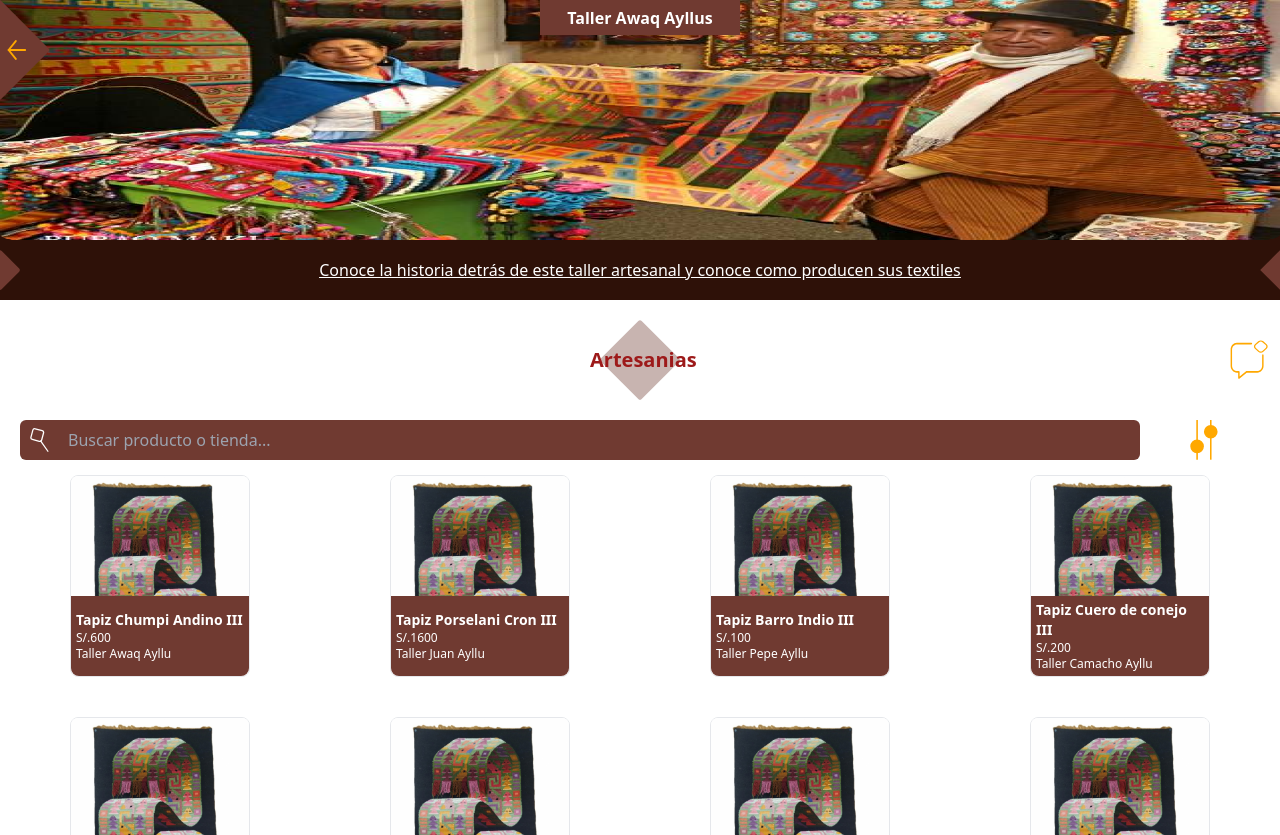
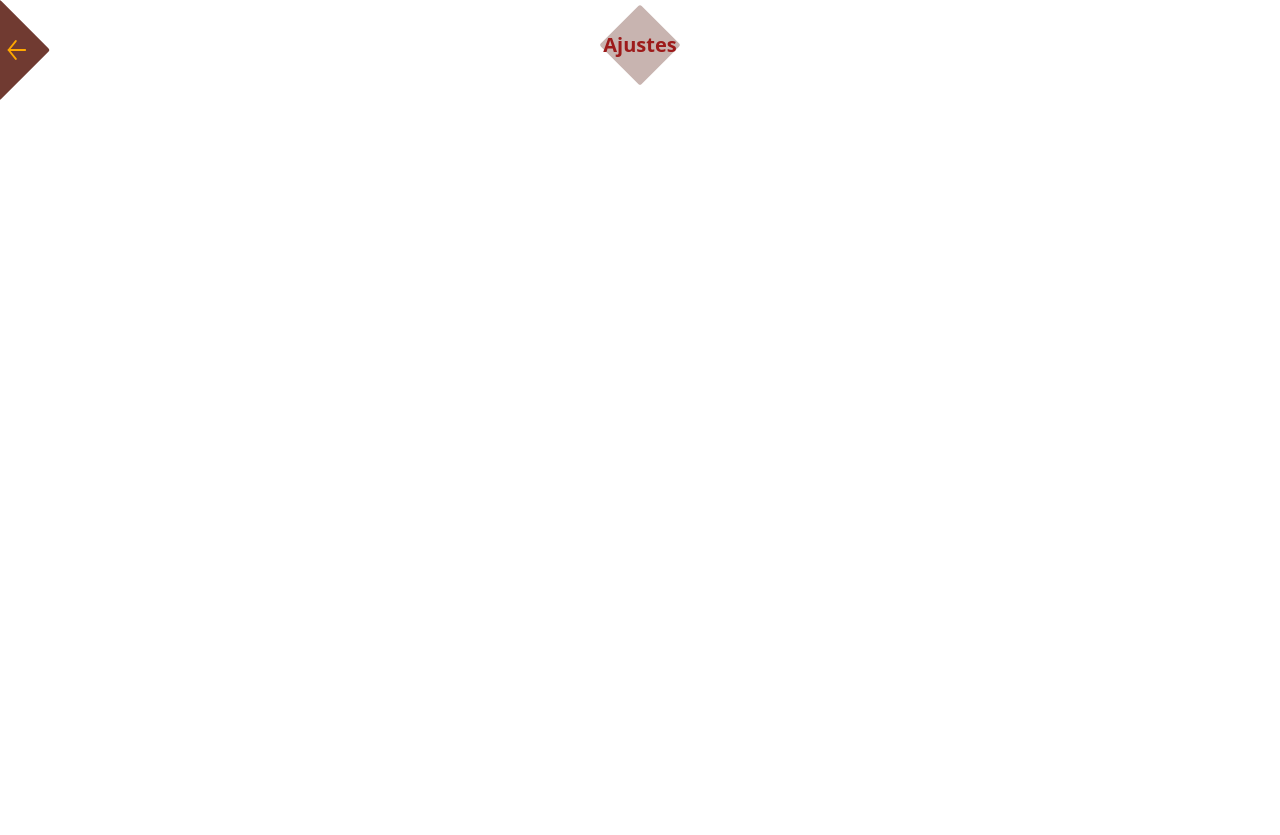
Before and after one commit to JuanDr08/ProyectoExpress, a React (Vite) app: page / in a window 1280 px wide. After the commit the page ends 800 px from the top, so only its background shows below. Built offline with nearby package versions, Linux system fonts and the light colour scheme; a web font is replaced by a local one.

Commit message:
feat: :construction: Started the settings view

```diff
--- a/src/modules/App.jsx
+++ b/src/modules/App.jsx
@@ -2,11 +2,11 @@ import {
     createBrowserRouter,
     RouterProvider,
 } from "react-router-dom";
-import { WorkshopPreview } from "./pages/WorkshopPreview";
+import { Settings } from "./pages/Settings";
 const router = createBrowserRouter([
     {
         path: "/",
-        element: <WorkshopPreview/>,
+        element: <Settings/>,
     }
 ]);
 
--- /dev/null
+++ b/src/modules/pages/Settings.jsx
@@ -0,0 +1,25 @@
+import { CategoryHeaders } from "../components/CategoryHeaders"
+import { Muesca } from "../components/Muesca"
+
+
+
+export const Settings = () => {
+
+    return (
+
+        <>
+
+            <Muesca />
+            <CategoryHeaders title='Ajustes' />
+
+            <main className="h-[calc(100dvh - 90px)] w-full">
+
+
+
+            </main>
+
+        </>
+
+    )
+
+}
```
